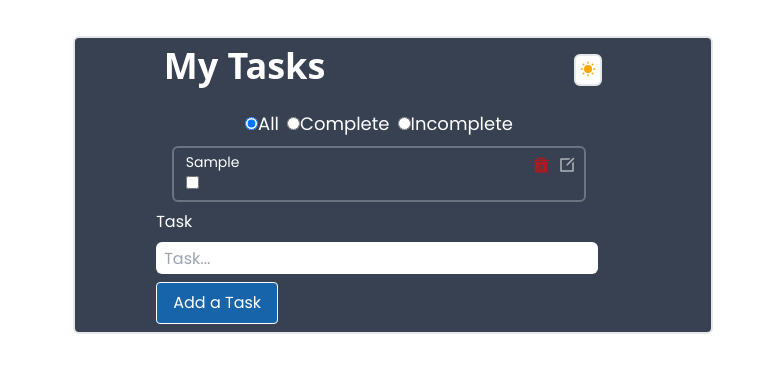
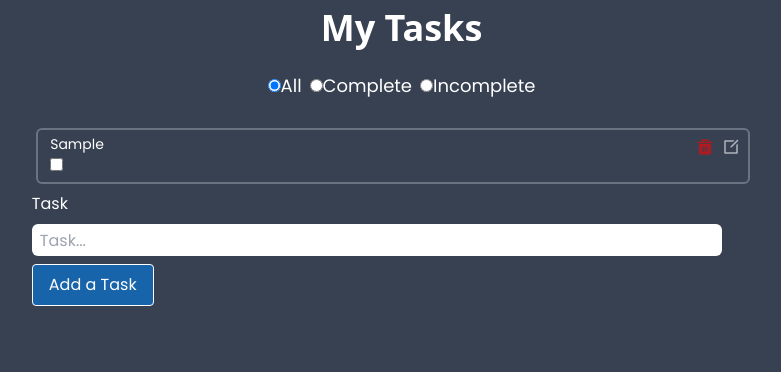
Before and after one commit to AmitPaswan18/Todo-App, a React (Vite) app: page / in a window 1280 px wide. Both pictures are taken after typing "Sample" into the empty fields and a click on the button "Add a Task". Shown: the top 372 px of the page, without its empty margins (247-1028 px from the left). Built offline with nearby package versions, Linux system fonts and the light colour scheme.

Commit message:
fix bug in ui for large screen

```diff
--- a/src/components/TodoItems.jsx
+++ b/src/components/TodoItems.jsx
@@ -3,7 +3,6 @@ import { useState, useEffect, useRef } from "react";
 import { RiDeleteBin5Fill, RiEditBoxLine } from "react-icons/ri";
 
 import Checkboxbutton from "./common/Checkboxbutton";
-import ToogleBar from "./common/ToogleBar";
 import Button from "./common/button";
 import RadioButton from "./common/RadioButton";
 import TaskInput from "./common/TaskInput";
@@ -16,9 +15,8 @@ const TodoItems = () => {
   const [editIndex, setEditIndex] = useState(null);
   const [checkedItems, setCheckedItems] = useState({});
   const [filter, setFilter] = useState("all");
-
-  const editRef = useRef(null);
   const containerRef = useRef(null);
+  const editInputRef = useRef(null);
 
   const handleFilterChange = (value) => {
     setFilter(value);
@@ -80,7 +78,6 @@ const TodoItems = () => {
   const editTodo = (index) => {
     setEditIndex(index);
     setTitleEdit(todo[index].title);
-    console.log("Editing todo at index:", index);
   };
 
   const cancelEdit = () => {
@@ -89,9 +86,8 @@ const TodoItems = () => {
   };
 
   const handleEditSubmit = (event) => {
+    const isValidTitle = formValidation(titleEdit);
     event.preventDefault();
-
-    const isValidTitle = formValidation(titleEdit);
     if (!isValidTitle) {
       return;
     }
@@ -131,7 +127,9 @@ const TodoItems = () => {
     const handleClickOutside = (event) => {
       if (
         containerRef.current &&
-        !containerRef.current.contains(event.target)
+        !containerRef.current.contains(event.target) &&
+        !editInputRef.current.contains(event.target) &&
+        editInputRef.current
       ) {
         if (editIndex !== null) {
           handleEditSubmit(event);
@@ -140,19 +138,21 @@ const TodoItems = () => {
       }
     };
 
-    document.addEventListener("mousedown", handleClickOutside);
+    document.addEventListener("click", handleClickOutside);
 
     return () => {
-      document.removeEventListener("mousedown", handleClickOutside);
+      document.removeEventListener("click", handleClickOutside);
     };
   }, [containerRef, editIndex]);
 
   return (
     <>
-      <div className="w-full" ref={containerRef}>
+      <div
+        className="w-full h-screen absolute top-18 bg-gray-700"
+        ref={containerRef}>
         <div
           id="scrollbar"
-          className="flex justify-center  lg:w-1/2 w-10/12  mt-9 flex-col items-center mx-auto border-2 rounded-md p-2 bg-gray-700">
+          className="flex justify-center  w-10/12  flex-col items-center mx-auto  rounded-md p-2 bg-gray-700">
           <div className=" max-h-96 overflow-y-auto w-11/12 flex justify-center lg:w-10/12  ">
             {todo.length === 0 ? (
               <>
@@ -169,10 +169,11 @@ const TodoItems = () => {
               </>
             ) : (
               <div className=" left-10 lg:w-10/12 w-full max-h-fit">
-                <div className="font-sans text-4xl font-bold text-white">
+                <div className="bg-gray-700 fixed z-10  lg:w-7/12 w-9/12">
+                  <div className="font-sans text-4xl flex justify-center font-bold  text-white">
                     My Tasks
                   </div>
-                <div className="flex justify-center text-sm text-white mt-4 gap-2 md:text-lg">
+                  <div className="flex justify-center text-sm text-white mt-4  lg:gap-4 gap-2 md:text-lg">
                     <RadioButton
                       label="All"
                       value="all"
@@ -202,19 +203,22 @@ const TodoItems = () => {
                       Please enter a valid task name
                     </div>
                   )}
+                </div>
 
+                <div className="mt-28">
                   {filteredTodo().map((item, index) => (
                     <div className=" max-h-screen text-white" key={index}>
                       <div>
                         <div className="flex lg:mx-2 lg:gap-2 gap-0 flex-col">
                           <div
-                          ref={editIndex === index ? editRef : null}
-                          className="flex max-h-fit max-w-fit my-2 bg-slates w-full  border-2 border-gray-500 rounded-md justify-between py-1 px-1">
+                            ref={editIndex === index ? editInputRef : null}
+                            className="flex max-h-fit max-w-fit my-2 bg-slates w-full  border-2  border-gray-500 rounded-md justify-between py-1 px-1">
                             {editIndex === index ? (
                               <>
                                 <div className="flex flex-col">
                                   <form onSubmit={handleEditSubmit}>
                                     <TaskInput
+                                      ref={editInputRef}
                                       className="w-full h-8 rounded-md p-2 m-2 text-black"
                                       placeholder="Task..."
                                       onChange={(e) =>
@@ -228,14 +232,16 @@ const TodoItems = () => {
                               </>
                             ) : (
                               <div className="flex lg:mx-2 lg:gap-2 gap-0 flex-col">
-                              <div className="md:text-sm text-xs">
+                                <div className="md:text-sm  text-xs">
                                   {item.title}
                                 </div>
                                 <div>
                                   {filter === "all" ? (
                                     <Checkboxbutton
                                       checked={checkedItems[index] || false}
-                                    onChange={() => handleCheckboxChange(index)}
+                                      onChange={() =>
+                                        handleCheckboxChange(index)
+                                      }
                                     />
                                   ) : null}
                                   {checkedItems[index] && filter == "all" ? (
@@ -258,6 +264,7 @@ const TodoItems = () => {
                               <RiEditBoxLine
                                 className="m-1"
                                 color="white"
+                                ref={editInputRef}
                                 opacity={0.6}
                                 size={18}
                                 style={{ cursor: "pointer" }}
@@ -273,17 +280,11 @@ const TodoItems = () => {
                       </div>
                     </div>
                   ))}
-
-                {isinputValid === false && (
-                  <div className="text-red-600">
-                    Please enter a valid task name
+                </div>
               </div>
             )}
           </div>
-            )}
-            <ToogleBar />
-          </div>
-          <div className=" max-h-fit flex  w-10/12 justify-center ">
+          <div className=" max-h-fit flex  w-9/12 justify-center ">
             <form
               className="w-full max-w-fit lg:w-11/12"
               name="todoform"
--- a/src/components/common/ToogleBar.jsx
+++ /dev/null
@@ -1,25 +0,0 @@
-import { useState, useEffect } from "react";
-import { RiMoonClearFill, RiSunFill } from "react-icons/ri";
-
-const ToogleBar = () => {
-  const [isDark, setDark] = useState(false);
-
-  useEffect(() => {
-    document.body.style.backgroundColor = isDark ? "#1a1b1e" : "white";
-  }, [isDark]);
-
-  function handletoggleCick() {
-    setDark(!isDark);
-  }
-
-  return (
-    <div className="relative border-2 max-h-8 p-1 rounded-md bg-white lg:left-1/10 md:right-5 right-4 top-2 ">
-      <button  onClick={handletoggleCick}>
-        {" "}
-        {isDark ? <RiMoonClearFill color="skyblue" /> : <RiSunFill  color="orange"/>}
-      </button>
-    </div>
-  );
-};
-
-export default ToogleBar;
```
Lines whose indentation alone changed are shown as unchanged.
